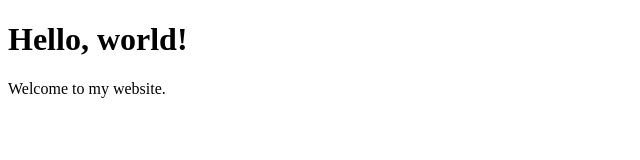
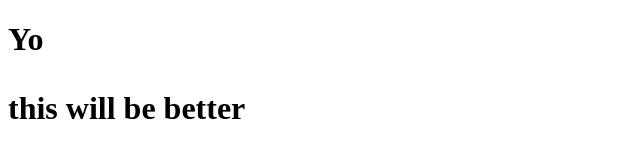
Before and after one commit to sidherkus/sidherkus.github.io, a plain HTML site: page index.html in a window 1280 px wide. Shown: the whole page, without its empty margins (0-640 px from the left). Drawn offline with Linux system fonts and the light colour scheme.

Commit message:
Update index.html

```diff
--- a/index.html
+++ b/index.html
@@ -6,7 +6,7 @@
     <title>My website</title>
   </head>
   <body>
-    <h1>Hello, world!</h1>
-    <p>Welcome to my website.</p>
+    <h1>Yo<h1>
+    <p>this will be better</p>
   </body>
 </html>
```
